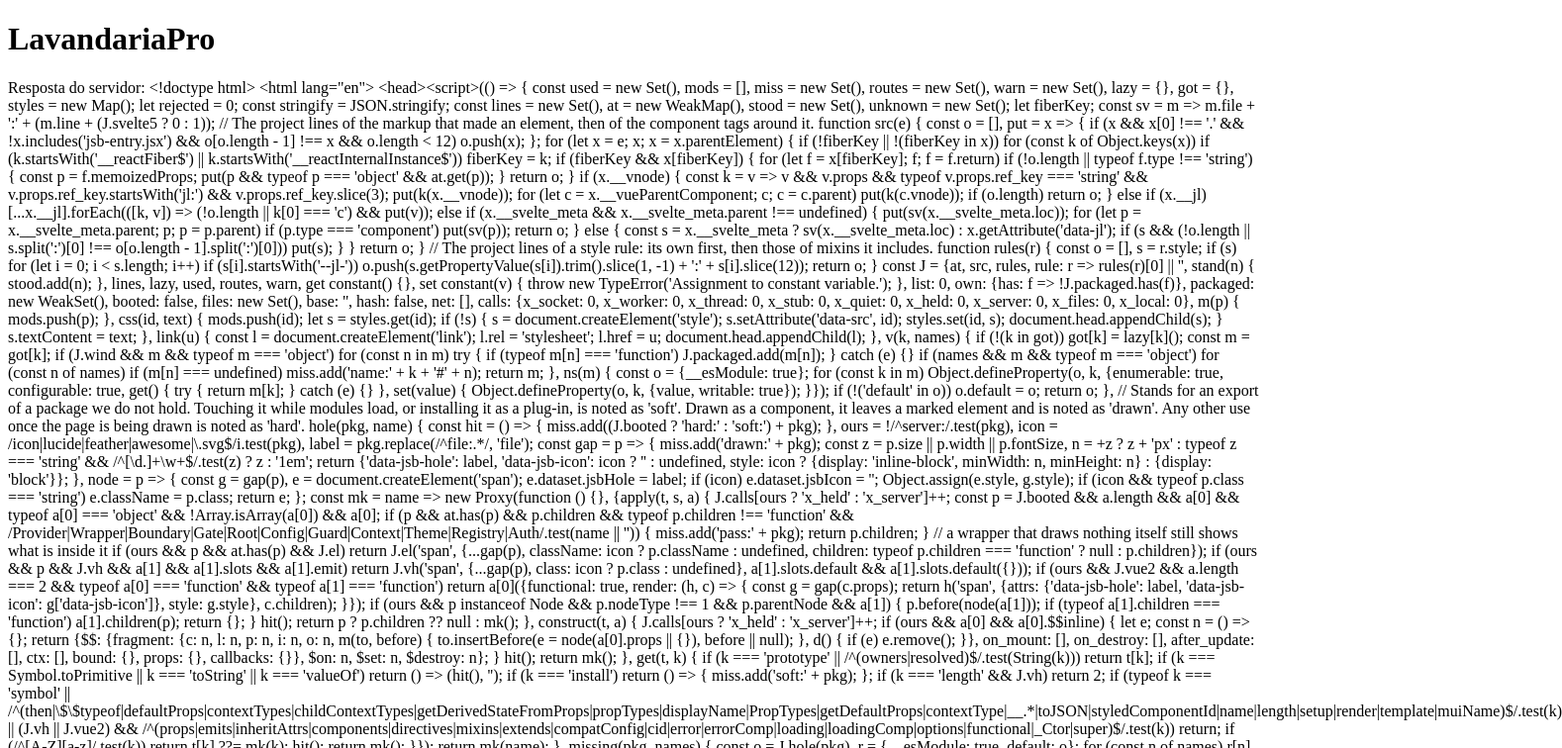
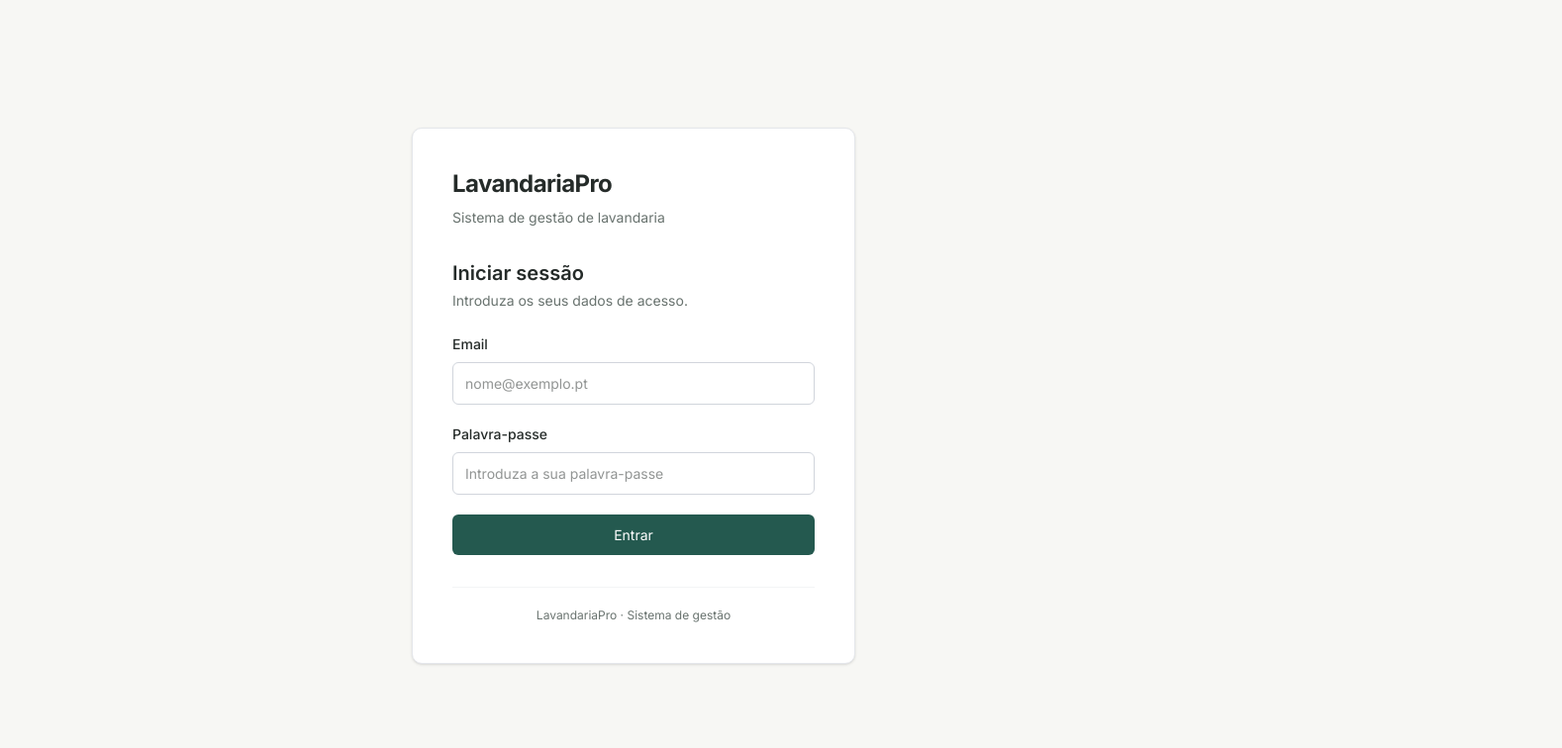
Before and after one commit to DevNelson16/LavandariaPro, a React (Vite) app in the folder frontend/: page / in a window 1280 px wide. Shown: the top 756 px of the page at 99% size, 1578 px wide, since content can reach past the window. Built offline with nearby package versions, Linux system fonts and the light colour scheme.

Commit message:
feat(frontend): initialize UI and login page

```diff
--- a/frontend/index.html
+++ b/frontend/index.html
@@ -1,13 +1,20 @@
 <!doctype html>
-<html lang="en">
+<html lang="pt-PT">
+
 <head>
   <meta charset="UTF-8" />
-    <link rel="icon" type="image/svg+xml" href="/favicon.svg" />
   <meta name="viewport" content="width=device-width, initial-scale=1.0" />
-    <title>frontend</title>
+  <meta name="description" content="LavandariaPro - Sistema de gestão de lavandaria." />
+  <title>LavandariaPro</title>
+
+  <link rel="preconnect" href="https://fonts.googleapis.com" />
+  <link rel="preconnect" href="https://fonts.gstatic.com" crossorigin />
+  <link href="https://fonts.googleapis.com/css2?family=Inter:wght@400;500;600;700&display=swap" rel="stylesheet" />
 </head>
+
 <body>
   <div id="root"></div>
   <script type="module" src="/src/main.tsx"></script>
 </body>
+
 </html>
--- a/frontend/package.json
+++ b/frontend/package.json
@@ -10,8 +10,12 @@
     "preview": "vite preview"
   },
   "dependencies": {
+    "@tailwindcss/vite": "^4.3.5",
+    "axios": "^1.21.1",
     "react": "^19.3.1",
-    "react-dom": "^19.3.1"
+    "react-dom": "^19.3.1",
+    "react-router-dom": "^7.18.6",
+    "tailwindcss": "^4.3.5"
   },
   "devDependencies": {
     "@types/node": "^24.19.2",
--- a/frontend/src/App.tsx
+++ b/frontend/src/App.tsx
@@ -1,21 +1,7 @@
-import { useEffect, useState } from 'react';
+import LoginPage from './pages/Login';
 
 function App() {
-  const [message, setMessage] = useState('A carregar...');
-
-  useEffect(() => {
-    fetch('http://localhost:3000')
-      .then((response) => response.text())
-      .then((data) => setMessage(data))
-      .catch(() => setMessage('Erro ao comunicar com o backend.'));
-  }, []);
-
-  return (
-    <main>
-      <h1>LavandariaPro</h1>
-      <p>Resposta do servidor: {message}</p>
-    </main>
-  );
+  return <LoginPage />;
 }
 
 export default App;
--- /dev/null
+++ b/frontend/src/components/ui/Button/index.tsx
@@ -0,0 +1,34 @@
+import type { ButtonHTMLAttributes, ReactNode } from 'react';
+
+interface ButtonProps extends ButtonHTMLAttributes<HTMLButtonElement> {
+  children: ReactNode;
+  variant?: 'primary' | 'secondary' | 'danger';
+  isLoading?: boolean;
+}
+
+function Button({
+  children,
+  variant = 'primary',
+  isLoading = false,
+  disabled,
+  className = '',
+  ...props
+}: ButtonProps) {
+  const variants = {
+    primary: 'bg-primary text-white hover:bg-primary-hover',
+    secondary: 'border border-gray-300 bg-white text-text-main hover:bg-gray-50',
+    danger: 'bg-danger text-white hover:opacity-90',
+  };
+
+  return (
+    <button
+      {...props}
+      disabled={disabled || isLoading}
+      className={`inline-flex items-center justify-center rounded-md px-4 py-2.5 text-sm font-medium transition disabled:cursor-not-allowed disabled:opacity-60 ${variants[variant]} ${className}`}
+    >
+      {isLoading ? 'A processar...' : children}
+    </button>
+  );
+}
+
+export default Button;
--- /dev/null
+++ b/frontend/src/components/ui/Card/index.tsx
@@ -0,0 +1,18 @@
+import type { HTMLAttributes, ReactNode } from 'react';
+
+interface CardProps extends HTMLAttributes<HTMLDivElement> {
+  children: ReactNode;
+}
+
+function Card({ children, className = '', ...props }: CardProps) {
+  return (
+    <div
+      {...props}
+      className={`rounded-card border border-gray-200 bg-surface shadow-sm ${className}`}
+    >
+      {children}
+    </div>
+  );
+}
+
+export default Card;
--- /dev/null
+++ b/frontend/src/components/ui/Input/index.tsx
@@ -0,0 +1,34 @@
+import type { InputHTMLAttributes } from 'react';
+
+interface InputProps extends InputHTMLAttributes<HTMLInputElement> {
+    label: string;
+    error?: string;
+}
+
+function Input({ label, error, id, ...props }: InputProps) {
+    return (
+        <div className="w-full">
+            <label
+                htmlFor={id}
+                className="mb-2 block text-sm font-medium text-text-main"
+            >
+                {label}
+            </label>
+
+            <input
+                id={id}
+                {...props}
+                className={`w-full rounded-md border bg-white px-3 py-2.5 text-sm outline-none transition focus:border-primary focus:ring-2 focus:ring-primary/10 ${error ? 'border-danger' : 'border-gray-300'
+                    }`}
+            />
+
+            {error && (
+                <p className="mt-1 text-xs text-danger">
+                    {error}
+                </p>
+            )}
+        </div>
+    );
+}
+
+export default Input;
--- a/frontend/src/index.css
+++ b/frontend/src/index.css
@@ -0,0 +1,60 @@
+@import "tailwindcss";
+
+@theme {
+  /* Identidade visual */
+  --color-primary: #24594f;
+  --color-primary-hover: #1c473f;
+
+  /* Fundos */
+  --color-background: #f7f7f4;
+  --color-surface: #ffffff;
+  --color-secondary: #f0eee7;
+
+  /* Textos */
+  --color-text-main: #252b29;
+  --color-text-muted: #69736f;
+
+  /* Estados */
+  --color-success: #327653;
+  --color-warning: #b7791f;
+  --color-danger: #bd4545;
+
+  /* Tipografia */
+  --font-sans: 'Inter', sans-serif;
+
+  /* Bordas */
+  --radius-card: 10px;
+}
+
+/* Estilos globais */
+
+html {
+  min-width: 320px;
+  min-height: 100%;
+}
+
+body {
+  min-width: 320px;
+  min-height: 100vh;
+  background-color: var(--color-background);
+  color: var(--color-text-main);
+  font-family: var(--font-sans);
+  font-size: 14px;
+  line-height: 1.5;
+}
+
+button,
+input,
+textarea,
+select {
+  font: inherit;
+}
+
+button {
+  cursor: pointer;
+}
+
+a {
+  color: inherit;
+  text-decoration: none;
+}
--- /dev/null
+++ b/frontend/src/pages/Login/components/LoginForm/index.tsx
@@ -0,0 +1,34 @@
+import Input from '../../../../components/ui/Input';
+import Button from '../../../../components/ui/Button';
+
+function LoginForm() {
+    return (
+        <form className="space-y-5">
+            <Input
+                id="email"
+                name="email"
+                label="Email"
+                type="email"
+                placeholder="nome@exemplo.pt"
+                required
+                autoComplete="username"
+            />
+
+            <Input
+                id="password"
+                name="password"
+                label="Palavra-passe"
+                type="password"
+                placeholder="Introduza a sua palavra-passe"
+                required
+                autoComplete="current-password"
+            />
+
+            <Button type="submit" className="w-full">
+                Entrar
+            </Button>
+        </form>
+    );
+}
+
+export default LoginForm;
--- /dev/null
+++ b/frontend/src/pages/Login/index.tsx
@@ -0,0 +1,41 @@
+import LoginForm from './components/LoginForm';
+
+function LoginPage() {
+    return (
+        <main className="flex min-h-screen items-center justify-center bg-background px-4 py-8">
+            <section className="w-full max-w-md rounded-card border border-gray-200 bg-surface p-8 shadow-sm sm:p-10">
+
+                <header className="mb-8">
+                    <h1 className="text-2xl font-bold tracking-tight text-text-main">
+                        LavandariaPro
+                    </h1>
+
+                    <p className="mt-2 text-sm text-text-muted">
+                        Sistema de gestão de lavandaria
+                    </p>
+                </header>
+
+                <div className="mb-6">
+                    <h2 className="text-xl font-semibold text-text-main">
+                        Iniciar sessão
+                    </h2>
+
+                    <p className="mt-1 text-sm text-text-muted">
+                        Introduza os seus dados de acesso.
+                    </p>
+                </div>
+
+                <LoginForm />
+
+                <footer className="mt-8 border-t border-gray-100 pt-5">
+                    <p className="text-center text-xs text-text-muted">
+                        LavandariaPro · Sistema de gestão
+                    </p>
+                </footer>
+
+            </section>
+        </main>
+    );
+}
+
+export default LoginPage;
--- a/frontend/vite.config.ts
+++ b/frontend/vite.config.ts
@@ -1,7 +1,7 @@
-import react from '@vitejs/plugin-react'
-import { defineConfig } from 'vite'
+import react from '@vitejs/plugin-react';
+import tailwindcss from '@tailwindcss/vite';
+import { defineConfig } from 'vite';
 
-// https://vite.dev/config/
 export default defineConfig({
-  plugins: [react()],
-})
+  plugins: [react(), tailwindcss()],
+});
```
Also changed, not shown: 1 other file (tests, documents, lock files or other folders). Lines whose indentation alone changed are shown as unchanged.
